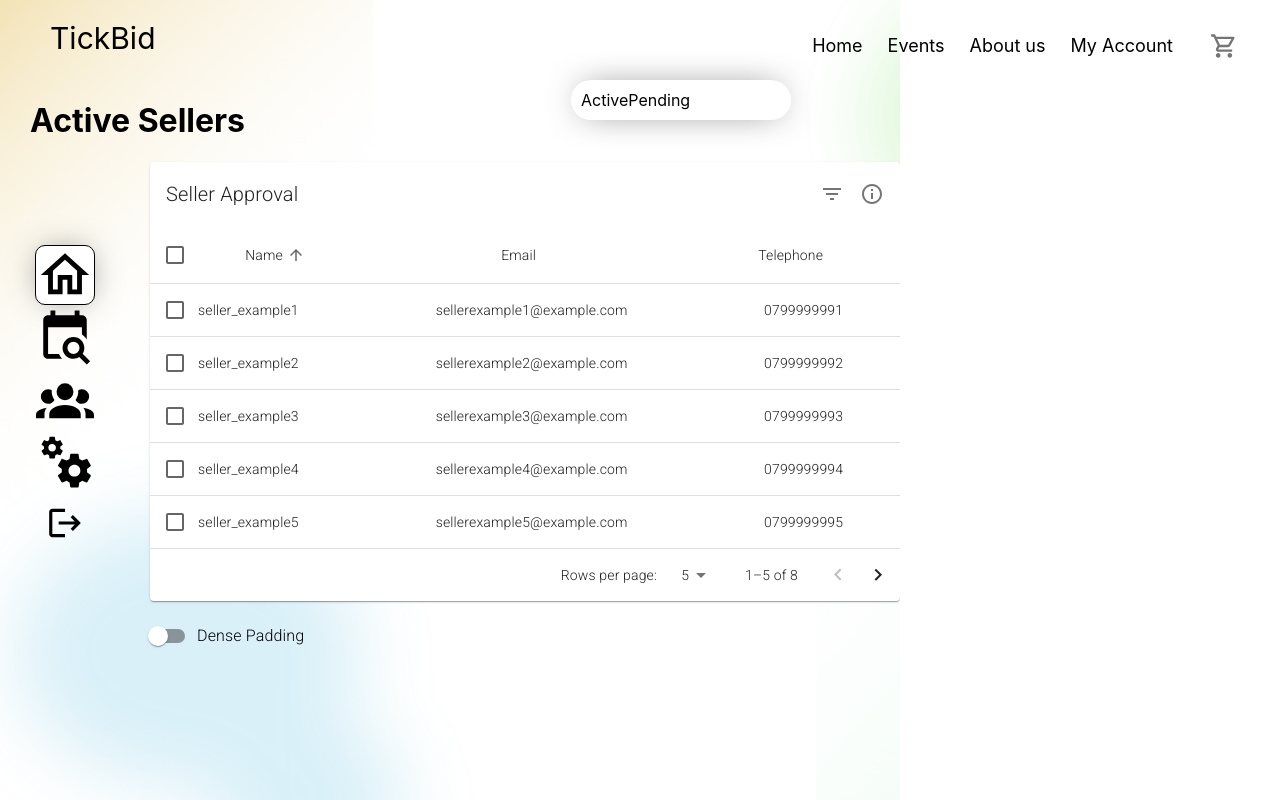
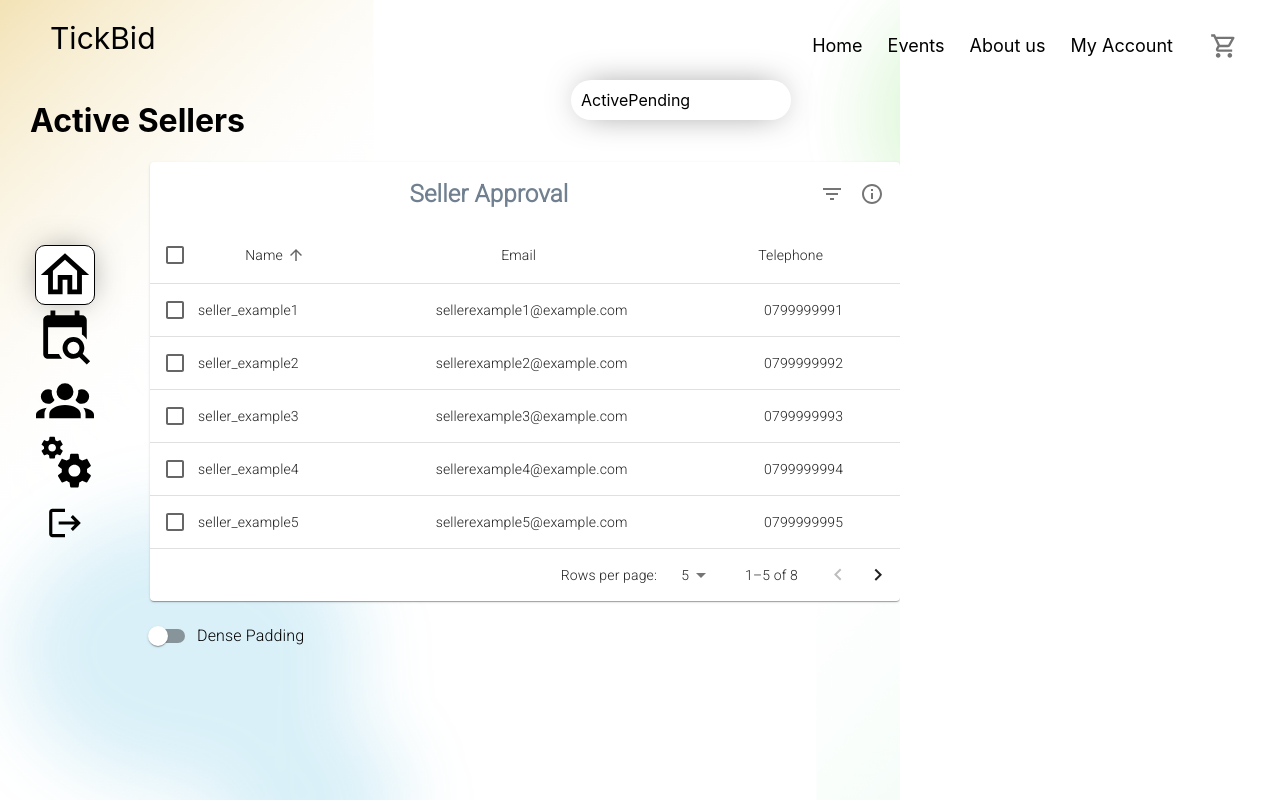
Before and after one commit to samitha093/Software-project, a Next.js app in the folder client/: page /manager/activesellers in a window 1280 px wide. Built offline with nearby package versions, Linux system fonts and the light colour scheme; no server answers; a web font is replaced by a local one.

Commit message:
SellerActions Component Updated

```diff
--- a/client/components/manager/SellerActions.tsx
+++ b/client/components/manager/SellerActions.tsx
@@ -22,6 +22,9 @@ import DeleteForeverSharpIcon from '@mui/icons-material/DeleteForeverSharp';
 import InfoOutlinedIcon from '@mui/icons-material/InfoOutlined';
 import FilterListIcon from '@mui/icons-material/FilterList';
 import { visuallyHidden } from '@mui/utils';
+
+import styles from './styles.module.css'
+import classnames from 'classnames';
 
 interface Data {
     name: string;
@@ -138,7 +141,7 @@ function EnhancedTableHead(props: EnhancedTableProps) {
         };
 
     return (
-        <TableHead className="manager-c-sellerapprovaltable">
+        <TableHead className={styles.manager_c_sellerapprovaltable}>
             <TableRow>
                 <TableCell padding="checkbox">
                     <Checkbox
@@ -205,7 +208,7 @@ const EnhancedTableToolbar = (props: EnhancedTableToolbarProps) => {
                     {numSelected} selected
                 </Typography>
             ) : (
-                <Typography className ="manager-settings-head"
+                <Typography className ={styles.manager_settings_head}
                     sx={{ flex: '1 1 100%' }}
                     variant="h6"
                     id="tableTitle"
```
